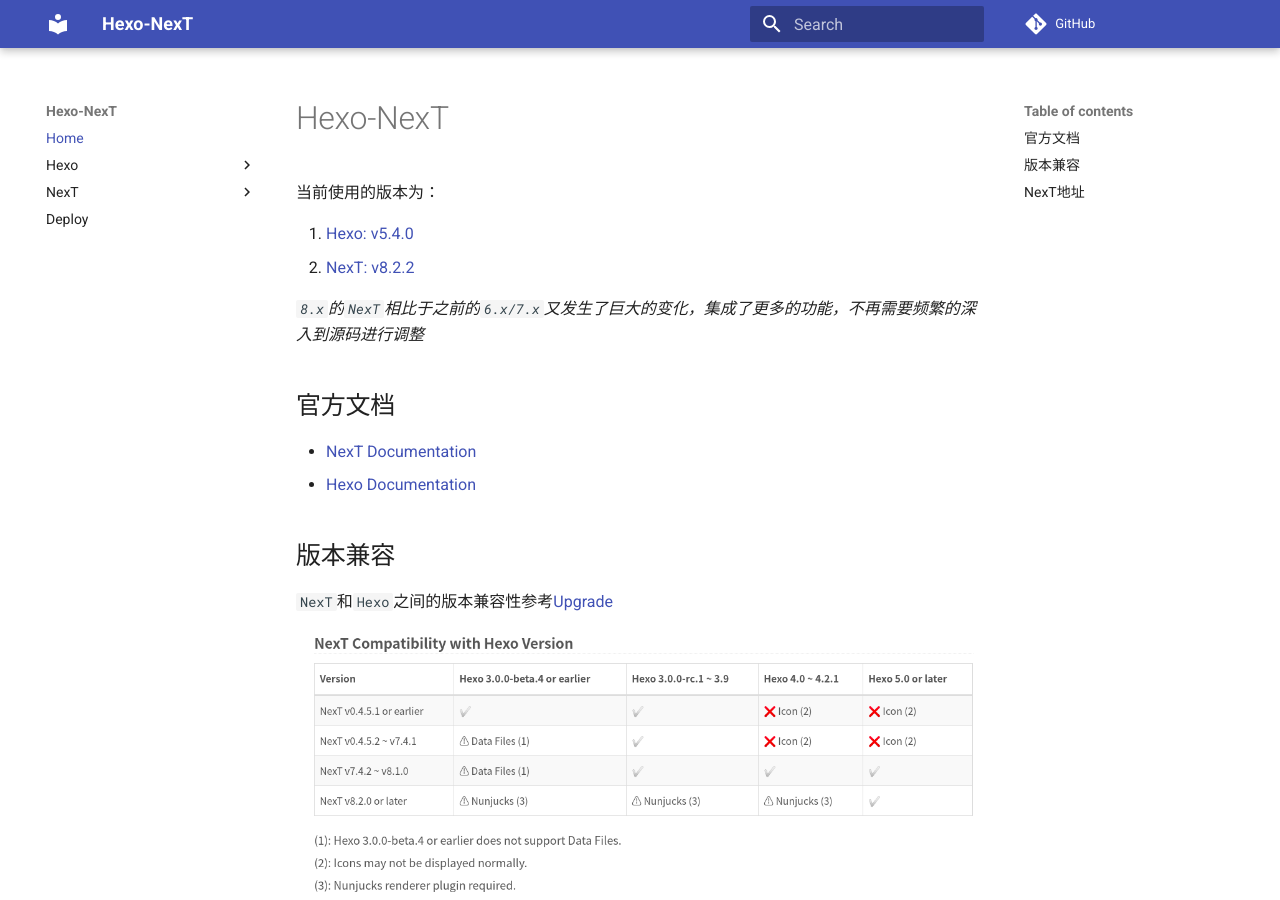
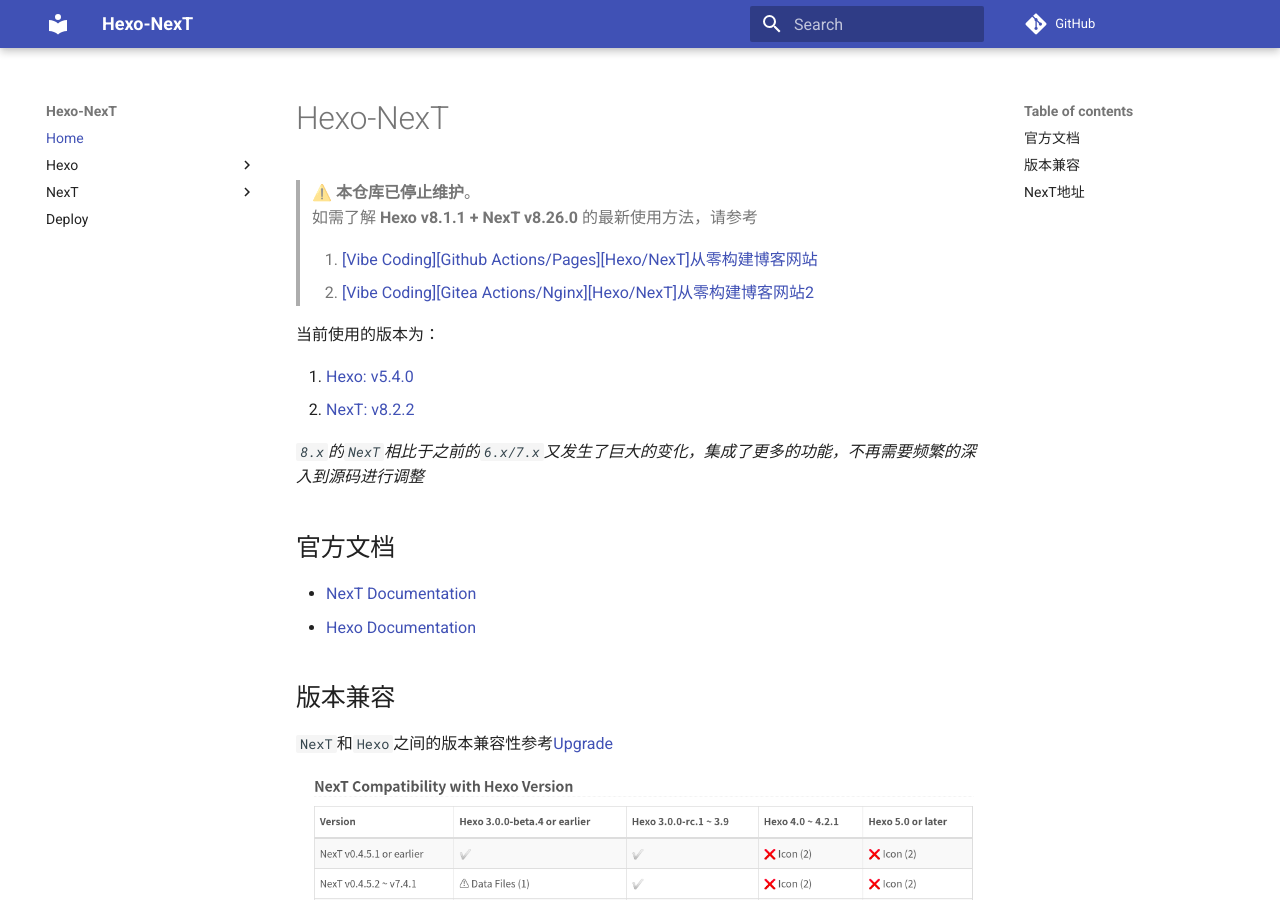
Before and after one commit to ZJDoc/Hexo-NexT, an MkDocs documentation site: the page built from docs/index.md, in a window 1280 px wide and 900 px high. Built offline with MkDocs 1.6.1 and Material for MkDocs 9.7.7, drawn with Linux system fonts in a browser that asks for light colours; comment, search, counter and statistics services are not loaded.

```diff
--- a/docs/index.md
+++ b/docs/index.md
@@ -1,4 +1,10 @@
 # Hexo-NexT
+
+> ⚠️ **本仓库已停止维护**。
+> 如需了解 **Hexo v8.1.1 + NexT v8.26.0** 的最新使用方法，请参考
+>
+> 1. [[Vibe Coding][Github Actions/Pages][Hexo/NexT]从零构建博客网站](https://blog.zjykzj.cn/posts/77788f37.html)
+> 2. [[Vibe Coding][Gitea Actions/Nginx][Hexo/NexT]从零构建博客网站2](https://blog.zjykzj.cn/posts/196b2d68.html)
 
 当前使用的版本为：
 
```
Also changed, not shown: README.md (+6 -0 lines).
